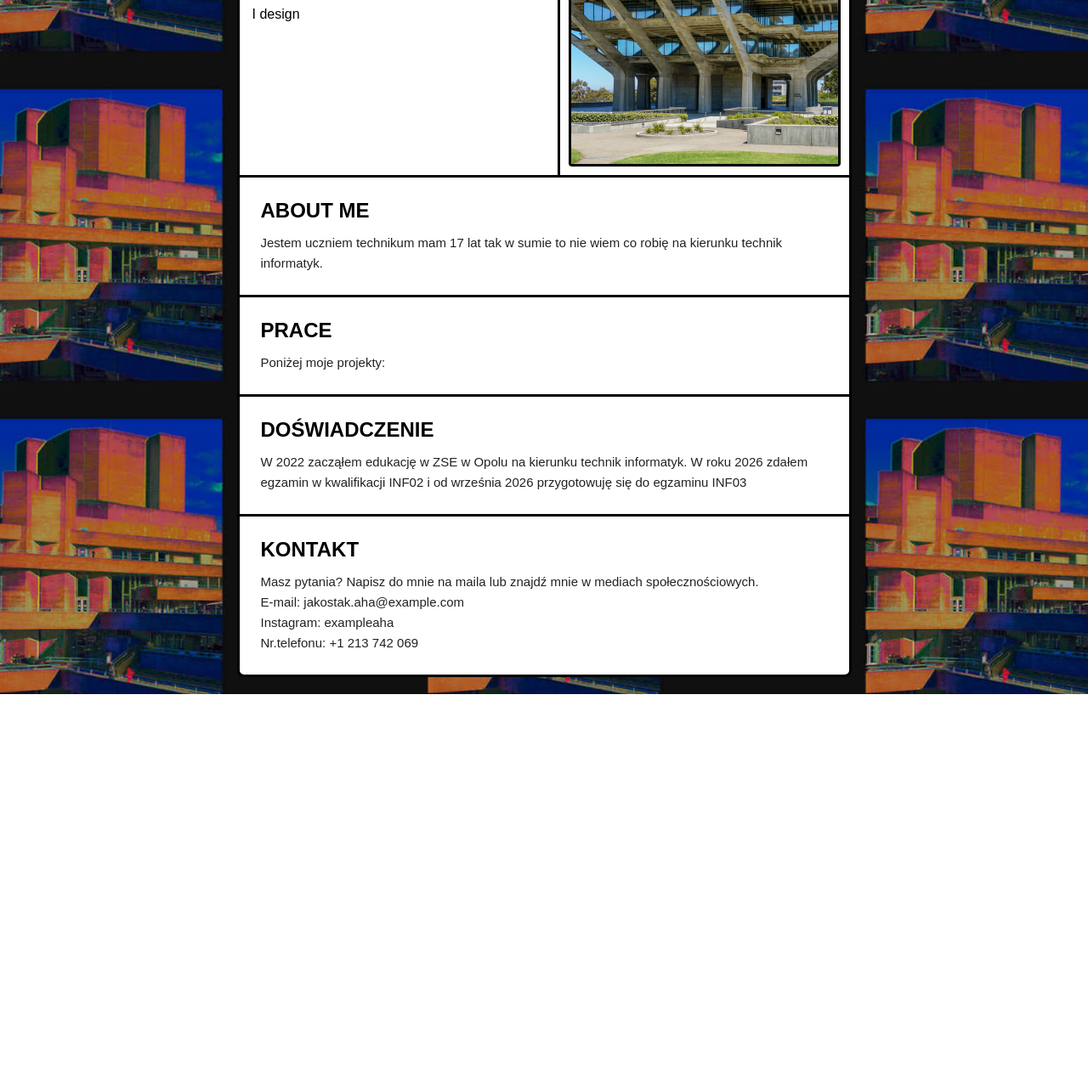
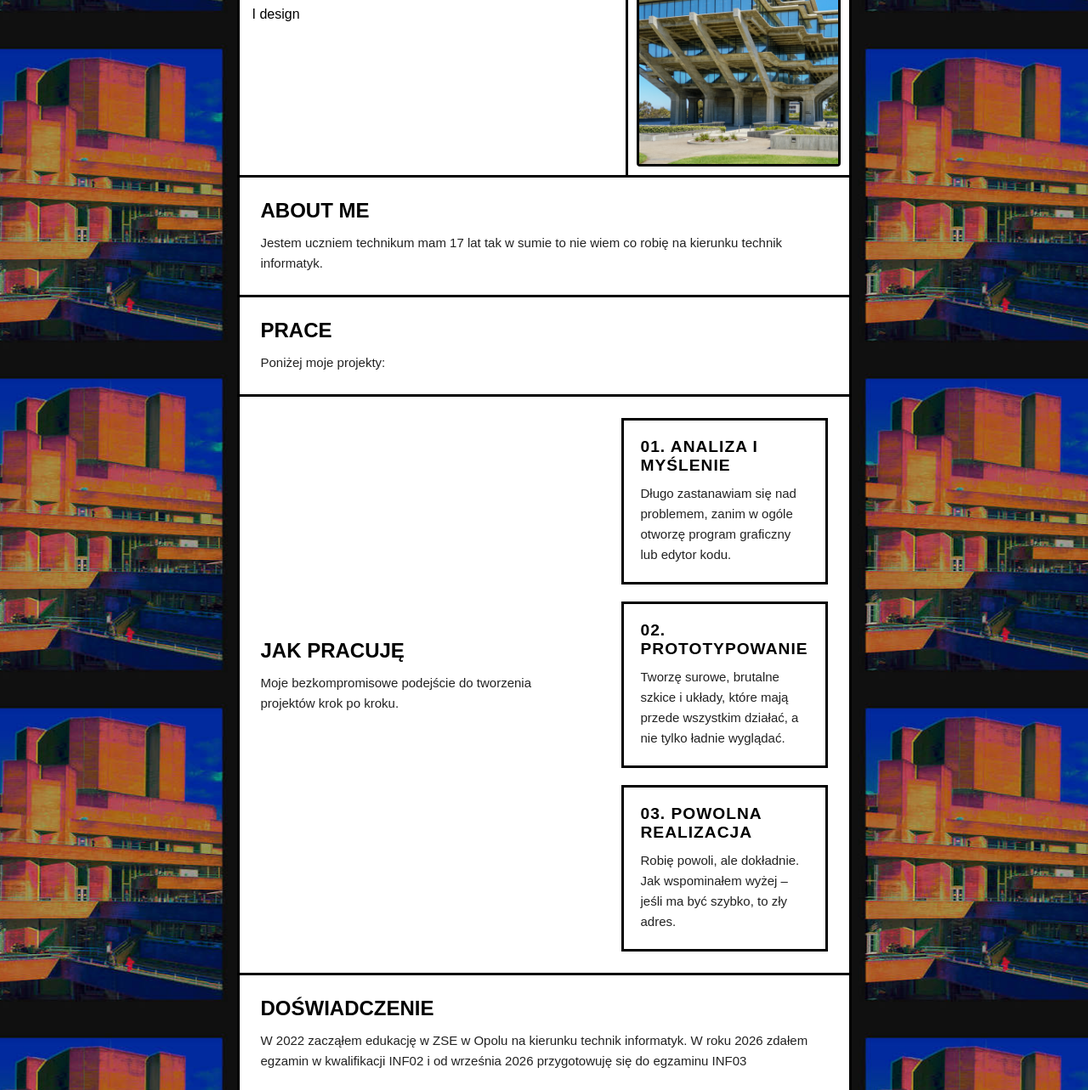
Before and after one commit to grisgurek-pixel/grisgurek, a plain HTML site: page index.html in a window 1280 px wide. Shown: the part 264-1547 px from the top of the page at 85% size. Before the commit the page ends 1081 px from the top, so only its background shows below. Drawn offline with Linux system fonts and the light colour scheme.

Commit message:
Add files via upload

```diff
--- a/index.html
+++ b/index.html
@@ -14,6 +14,7 @@
             <div class="elem ramka tekstD">BRUT</div>
             <a href="#omnie" class="elem ramka">ABOUT ME</a>
             <a href="#prace" class="elem ramka">PRACE</a>
+            <a href="#jak-pracuje" class="elem ramka">JAK PRACUJĘ</a>
             <a href="#doswiadczenie" class="elem ramka">DOŚWIADCZENIE</a>
             <a href="#kontakt" class="elem ramka">KONTAKT</a>
         </div>
@@ -24,7 +25,6 @@
                 <div class="otekst szer">KRZYSZTOF</div>
                 <div class="otekst szer">HUREK</div>
                 <div class="otekst szer">DESIGNER</div>
-
             </div>
             <div>
                 I design
@@ -33,7 +33,7 @@
                 Jeśli chcesz mieć zrobione coś porządnie i szybko to wybierz kogoś innego :)
             </div>
             <div class="strefa-obrazka">
-                <img src="GettyImages-1170020493.webp">
+                <img src="GettyImages-1170020493.webp" alt="Projekt">
             </div>
         </div>
 
@@ -47,6 +47,28 @@
         <div id="prace" class="sekcja-brutal">
             <h2>PRACE</h2>
             <p>Poniżej moje projekty:</p>
+        </div>
+
+        <!-- NOWOŚĆ. SEKCJA: JAK PRACUJĘ -->
+        <div id="jak-pracuje" class="sekcja-brutal sekcja-jak-pracuje">
+            <div class="lewa-tytul">
+                <h2>JAK PRACUJĘ</h2>
+                <p>Moje bezkompromisowe podejście do tworzenia projektów krok po kroku.</p>
+            </div>
+            <div class="prawa-etapy">
+                <div class="etap-blok">
+                    <h3>01. ANALIZA I MYŚLENIE</h3>
+                    <p>Długo zastanawiam się nad problemem, zanim w ogóle otworzę program graficzny lub edytor kodu.</p>
+                </div>
+                <div class="etap-blok">
+                    <h3>02. PROTOTYPOWANIE</h3>
+                    <p>Tworzę surowe, brutalne szkice i układy, które mają przede wszystkim działać, a nie tylko ładnie wyglądać.</p>
+                </div>
+                <div class="etap-blok">
+                    <h3>03. POWOLNA REALIZACJA</h3>
+                    <p>Robię powoli, ale dokładnie. Jak wspominałem wyżej – jeśli ma być szybko, to zły adres.</p>
+                </div>
+            </div>
         </div>
 
         <!-- 5. SEKCJA: DOŚWIADCZENIE -->
--- a/styl.css
+++ b/styl.css
@@ -2,7 +2,7 @@
 * {
     margin: 0;
     padding: 0;
-    box-sizing: border-box; /* Zapobiega rozpychaniu przez ramki */
+    box-sizing: border-box;
 }
 
 body {
@@ -10,14 +10,14 @@ body {
     background-image: url(images.jpg);
     font-family: sans-serif;
     background-position: center;
-    background-attachment: fixed; /* Dodane: tło zostaje w miejscu przy skrolowaniu */
+    background-attachment: fixed;
 }
 
-/* ZMIANA: Kontener jest teraz elastyczny na mniejszych ekranach */
+
 .strona-szerokosc {
-    width: 100%;             /* Na telefonach bierze całą szerokość */
-    max-width: 723px;        /* Na dużych ekranach zatrzymuje się na Twoich 723px */
-    margin: 0 auto;          /* Idealnie środkuje blok w poziomie */
+    width: 100%;
+    max-width: 723px;
+    margin: 0 auto;
 }
 
 /* 2. MENU GÓRNE (FLEX) */
@@ -26,24 +26,23 @@ body {
     flex-direction: row;
     align-items: stretch;
     justify-content: space-between;
-    flex-wrap: nowrap;       /* ZMIANA: elementy menu nie będą przeskakiwać do nowej linii */
+    flex-wrap: nowrap;
     margin-bottom: 0;
 }
 
 .elem {
     flex: 1 1 0%;
-    padding: 10px 5px;       /* ZMIANA: mniejszy padding boczny, żeby napisy zmieściły się na telefonie */
+    padding: 10px 5px;
     margin-left: -2px;
     background-color: white;
     display: flex;
     align-items: center;
     justify-content: center;
-    text-decoration: none;   /* Usunięcie podkreślenia linków */
+    text-decoration: none;
     color: black;
-    font-size: 14px;         /* ZMIANA: bezpieczna wielkość dla małych ekranów */
+    font-size: 14px;
 }
 
-/* ZMIANA: Na bardzo małych telefonach zmniejszamy czcionkę w menu, żeby tekst nie wystawał */
 @media (max-width: 480px) {
     .elem {
         font-size: 11px;
@@ -55,7 +54,7 @@ body {
     border: 2px solid black;
 }
 
-/* Zaokrąglenia górnego paska */
+
 .elem:first-child {
     margin-left: 0;
     border-top-left-radius: 8px;
@@ -75,59 +74,61 @@ body {
     .tekstD { font-size: 11px; }
 }
 
-/* 3. DOLNY DUŻY BLOK (HERO) */
-/* 3. DOLNY DUŻY BLOK (HERO) */
+
 .duzyblokaha {
     width: 100%;
-    min-height: 380px;       /* Lekko zwiększona wysokość minimalna dla balansu */
+    min-height: 380px;
     border: 3px solid black;
     border-bottom-left-radius: 0px;
     border-bottom-right-radius: 0px;
     background-color: white;
     margin-top: -2px;
     position: relative;
-    padding: 20px 15px 180px 15px; /* ZMIANA: Zwiększony dolny padding z 120px na 180px, robi miejsce na większy obrazek */
+    padding: 20px 15px 180px 15px;
     display: flex;
     flex-direction: column;
     justify-content: space-between;
 }
 
-/* 6. OBRAZEK NA SAMEJ DOLE W PRAWYM ROGU */
+
 .strefa-obrazka {
     position: absolute;
     bottom: 0;
     right: 0;
 
-    border-top: 3px solid black;   /* ZMIANA: Grubsza ramka kontenera (z 2px na 3px) */
-    border-left: 3px solid black;  /* ZMIANA: Grubsza ramka kontenera (z 2px na 3px) */
-    border-top-left-radius: 8px;   /* ZMIANA: Większe zaokrąglenie pasujące do reszty strony */
+    border-top: 3px solid black;
+    border-left: 3px solid black;
+    border-top-left-radius: 8px;
 
     background-color: #ffffff;
-    padding: 10px;                 /* Lekko większy odstęp wokół zdjęcia */
-}
-
-/* ZMIANA: Stylizacja samego zdjęcia - dodana ramka i zwiększony rozmiar */
-.strefa-obrazka img {
-    max-height: clamp(200px, 40vh, 400px); /* ZMIANA: Zwiększona wysokość (było max 180px, teraz na dużych ekranach do 260px) */
-    width: auto;
-    display: block;
-
-    border: 3px solid black;       /* NOWOŚĆ: Gruba czarna ramka bezpośrednio na zdjęciu */
-    border-radius: 4px;            /* NOWOŚĆ: Delikatne zaokrąglenie rogów samego zdjęcia */
+    padding: 10px;
 }
 
 
-/* 4. LEWY GIGANTYCZNY TEKST W SŁUPKU */
+.strefa-obrazka img {
+
+  max-width: 100%;
+  width: auto;
+  max-height: clamp(150px, 30vh, 260px);
+  height: auto;
+  display: block;
+  object-fit: contain;
+  border: 3px solid black;
+  border-radius: 4px;
+}
+
+
+
+
 .tesktl {
     display: flex;
     flex-direction: column;
     justify-content: flex-start;
-    gap: 5px;                /* Dodany stały odstęp między liniami tekstu */
+    gap: 5px;
     align-items: flex-start;
     margin-bottom: 30px;
 }
 
-/* ZMIANA: Czcionka dopasowuje się do szerokości kontenera (vw) i ma blokadę wielkości */
 .otekst {
     font-size: clamp(32px, 7.5vw, 56px);
     font-weight: 900;
@@ -191,3 +192,49 @@ body {
     border-bottom-right-radius: 8px;
     text-wrap: wrap;
 }
+
+/* GŁÓWNA SEKCJA: JAK PRACUJĘ (Układ dwukolumnowy na komputerach) */
+.sekcja-jak-pracuje {
+    display: flex;
+    gap: 40px;
+}
+
+/* LEWA STRONA (Tytuł sekcji) */
+.sekcja-jak-pracuje {
+    display: flex;
+    gap: 40px;
+}
+
+/* PRAWA STRONA (Kontener na 3 etapy pod sobą) */
+.sekcja-jak-pracuje .prawa-etapy {
+    flex: 1;
+    display: flex;
+    flex-direction: column;
+    gap: 20px; /* Odstęp między etapami */
+}
+
+/* INDYWIDUALNY BLOK ETAPU (Z brutalistyczną czarną ramką) */
+.etap-blok {
+    border: 3px solid black;
+    padding: 20px;
+    background-color: #fff; /* Możesz zmienić kolor tła jeśli chcesz */
+}
+
+.etap-blok h3 {
+    margin-top: 0;
+    margin-bottom: 10px;
+    font-size: 1.2rem;
+    letter-spacing: 1px;
+}
+
+/* RESPONSYWNOŚĆ: Na telefonach zmień układ na jedną kolumnę */
+@media (max-width: 768px) {
+    .sekcja-jak-pracuje {
+        flex-direction: column;
+        gap: 20px;
+    }
+}
+.lewa-tytul{
+    align-items: center;
+    margin-top:  260px;
+}
```
